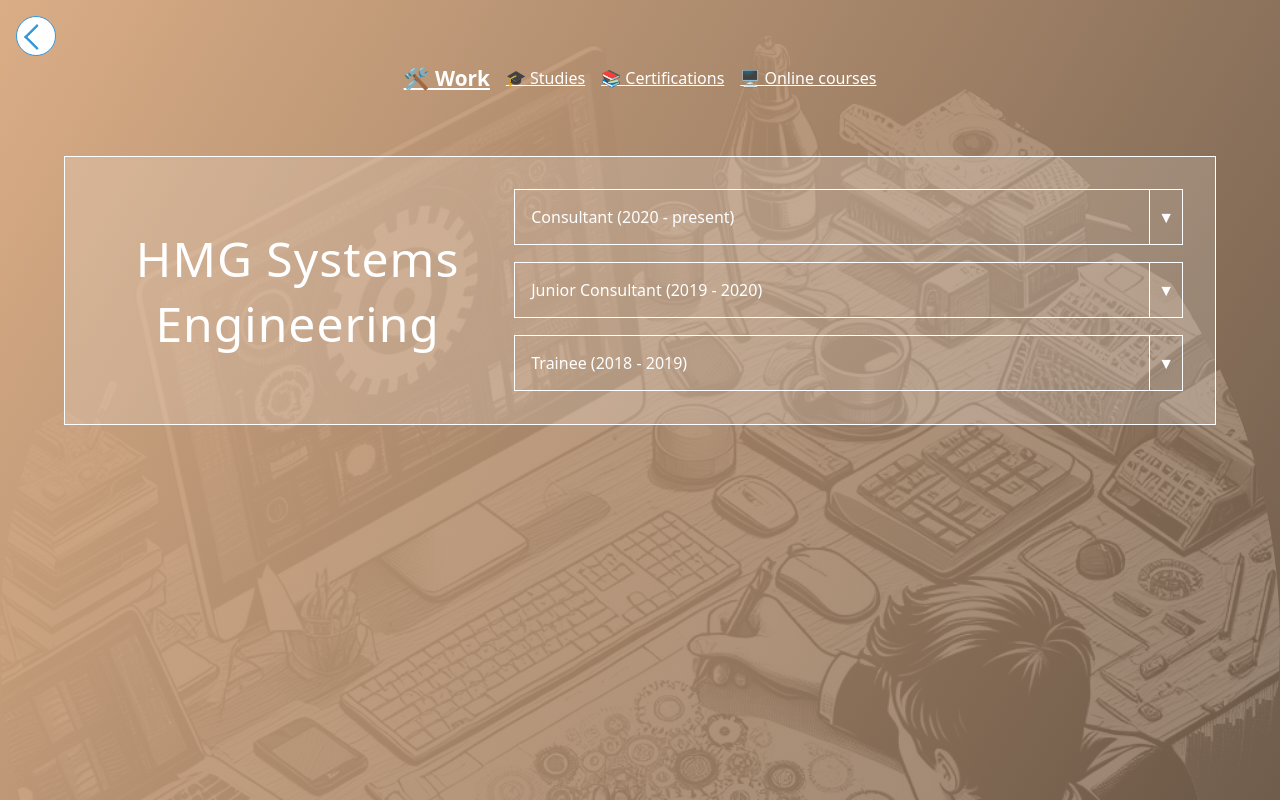
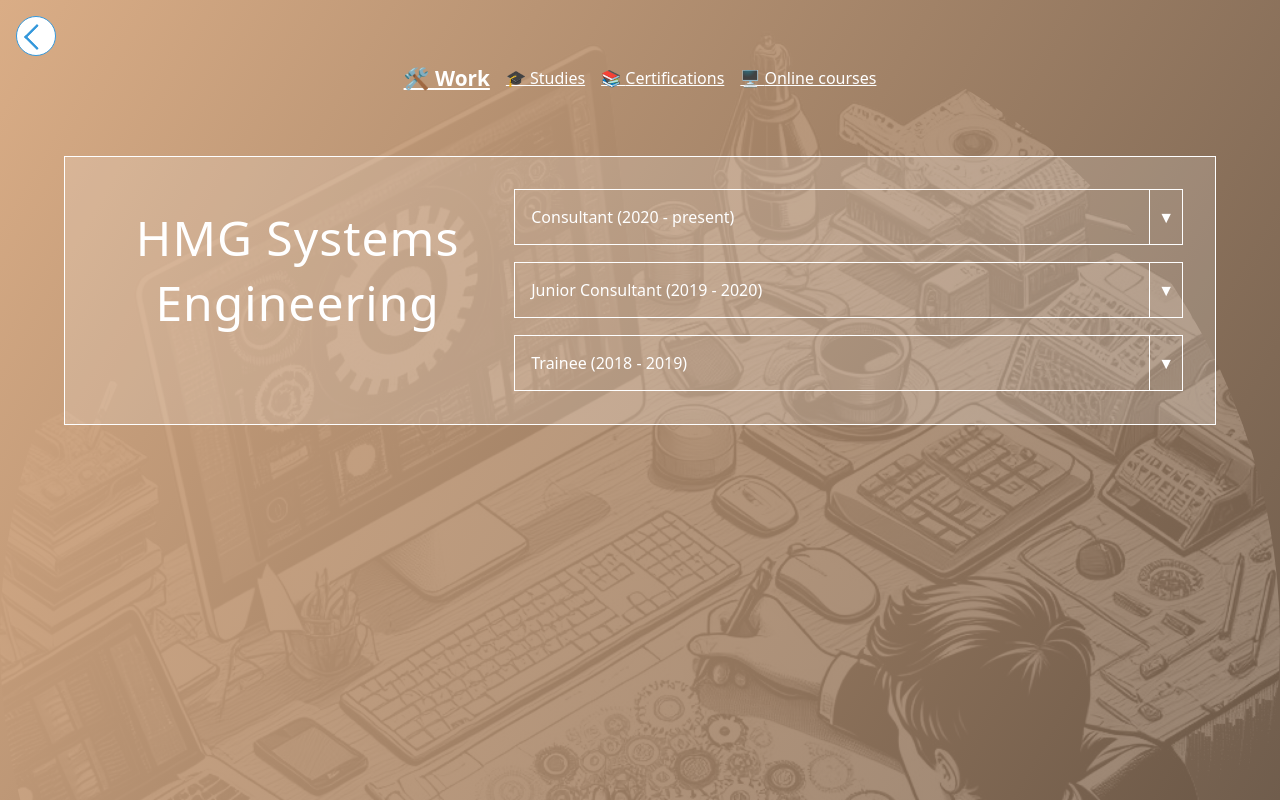
Before and after one commit to nck974/nichoko, an Angular app: page /career in a window 1280 px wide. Built offline with nearby package versions, Linux system fonts and the light colour scheme.

Commit message:
Fix company name jumping after opening the dropdowns

```diff
--- a/src/app/sites/cv/components/career-section/career-section.component.scss
+++ b/src/app/sites/cv/components/career-section/career-section.component.scss
@@ -25,7 +25,7 @@
 }
 
 .company {
-    align-self: center;
+    padding: 1rem 0;
     flex-basis: 60%;
 }
 
```
